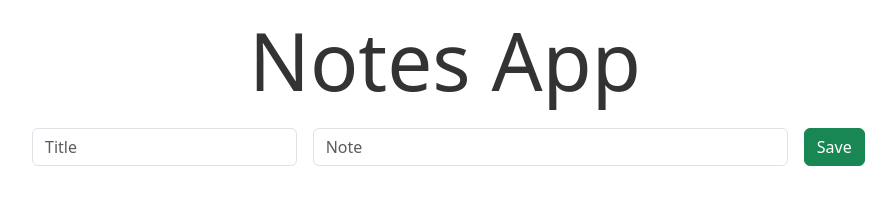
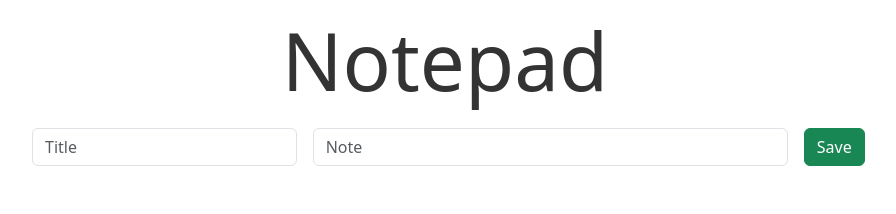
Before and after one commit to hussainmuffallal/aiphp-b1, a PHP site: page /notes/index.php in a window 1280 px wide. Shown: the part 59-273 px from the top of the page, without its empty margins (195-1091 px from the left). Run offline with PHP 8.4, Linux system fonts and the light colour scheme; the visitor is signed in with stand-in values (Sample User, id 1); data that the repository does not hold is empty.

Commit message:
modified:   notes/index.php

```diff
--- a/notes/index.php
+++ b/notes/index.php
@@ -61,7 +61,7 @@
     </nav>
 
     <div class="container-md text-center " style="max-width: 850px;">
-        <div class="mb-2 hero-text">Notes App</div>
+        <div class="mb-2 hero-text">Notepad</div>
         <form action="dbnotes.php" method="POST" class="row g-3">
             <div class="col-4">
                 <input type="text" class="form-control" id="title" name="title" placeholder="Title" required/>
```
